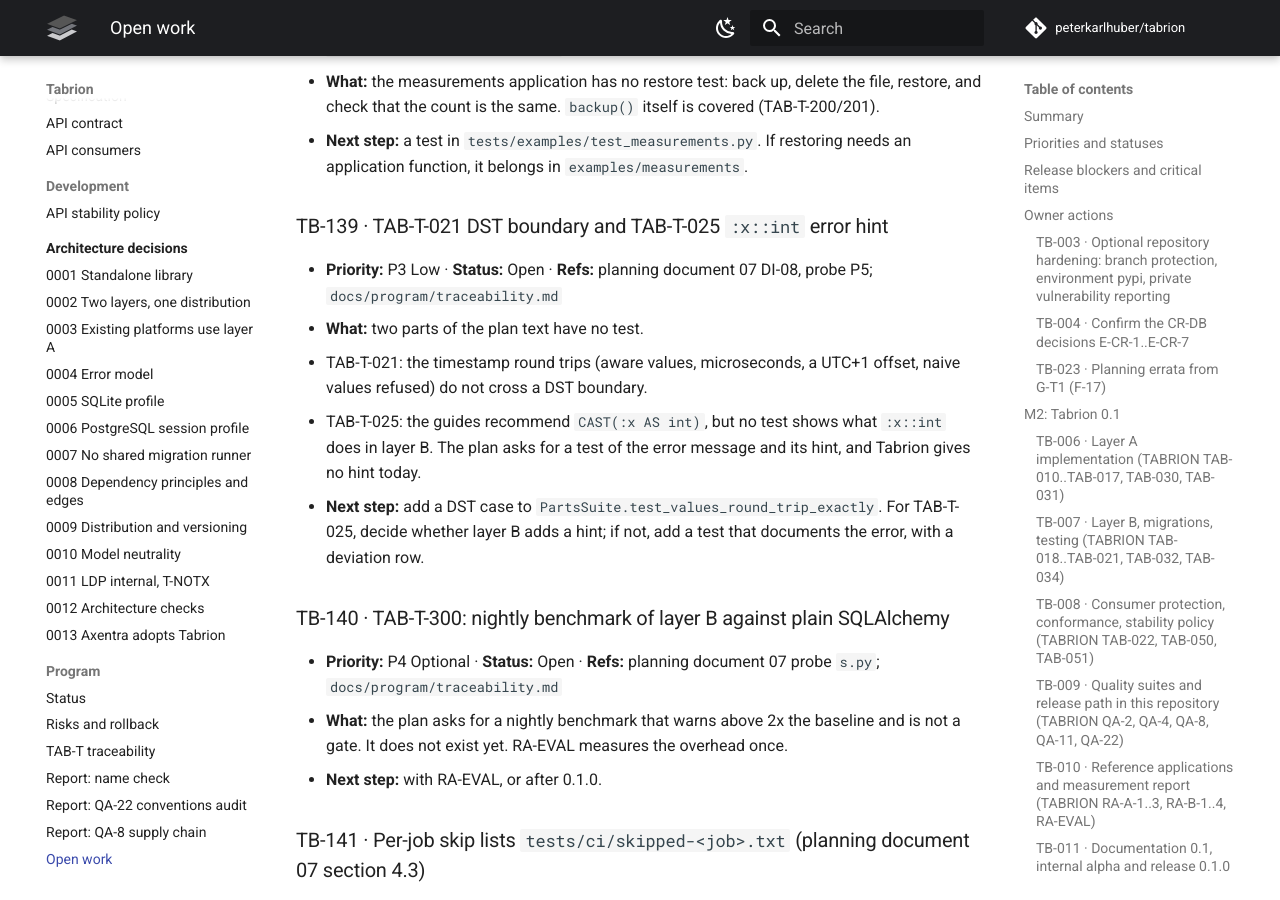
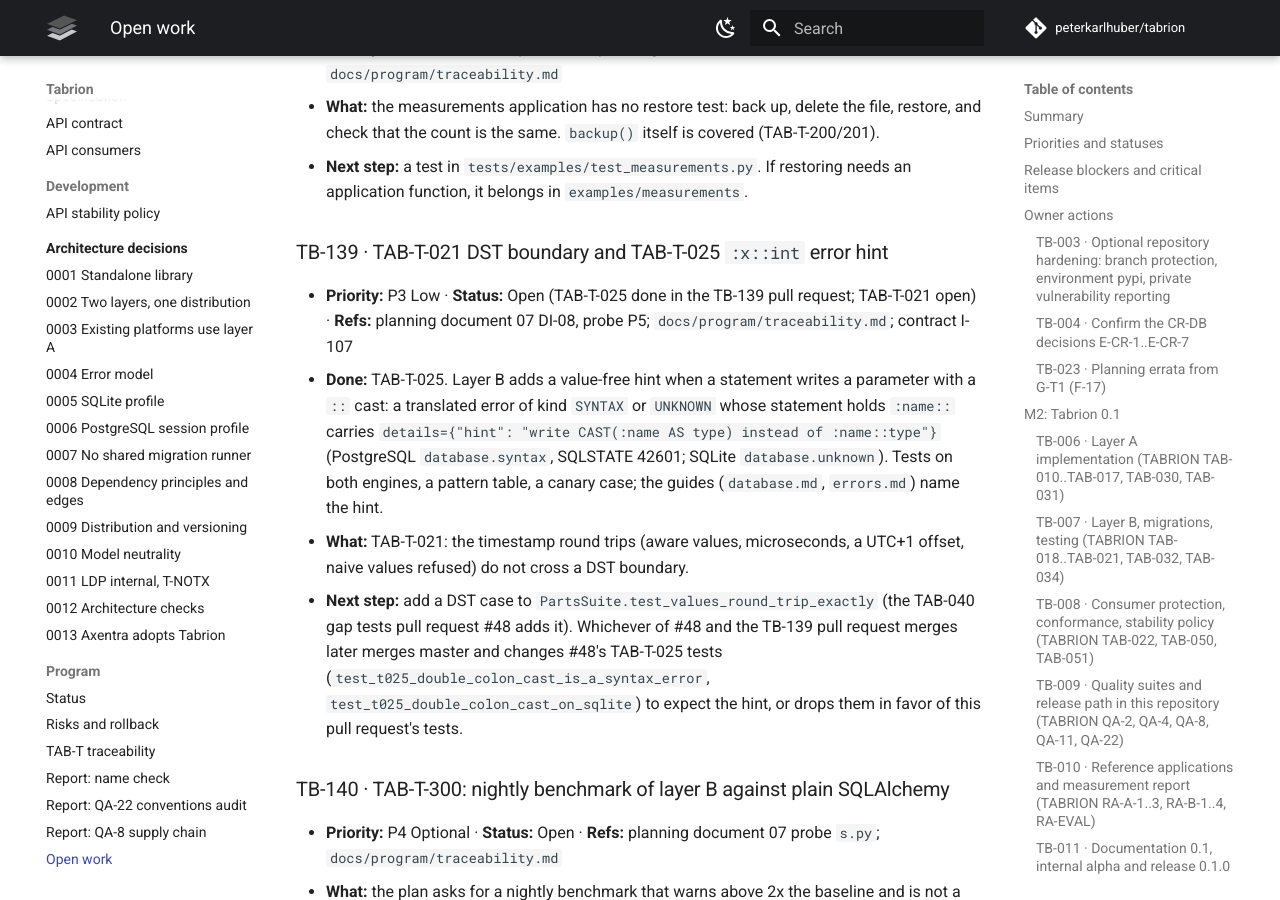
Before and after one commit to peterkarlhuber/tabrion, an MkDocs documentation site: the page built from docs/TODO.md, in a window 1280 px wide and 900 px high, scrolled down 23854 px. Built offline with MkDocs 1.6.1 and Material for MkDocs 9.7.7, drawn with Linux system fonts in a browser that asks for light colours; comment, search, counter and statistics services are not loaded; some of the changed text lies outside the part shown.

Commit message:
TB-139: value-free hint for :name::type in layer B errors (TAB-T-025)
SQLAlchemy's text() leaves a parameter before a :: cast unbound, so
:x::int fails with database.syntax (PostgreSQL, 42601) or
database.unknown (SQLite) and no hint. _translate now adds
details={"hint": "write CAST(:name AS type) instead of :name::type"}
when the error's kind is SYNTAX or UNKNOWN and the statement as sent
holds :name:: under SQLAlchemy's own bind-name rule. The hint is fixed
text; kinds, classes and every other error are unchanged.

Contract I-107, guides (database, errors), traceability TAB-T-025
Covered, TODO TB-139 narrowed to TAB-T-021, CHANGELOG.

Co-Authored-By: Claude Opus 5.5 <noreply@anthropic.com>
Claude-Session: https://claude.ai/code/session_011tY7TC7Nu5VGro3DJGJcv8

```diff
--- a/docs/TODO.md
+++ b/docs/TODO.md
@@ -18,7 +18,8 @@
 
 The counts are the `TB-` entries below whose status is not `Done` (recounted from the entries on 2026-11-12,
 TAB-040 readiness pull request on master `532da05`: TB-022 done, TB-135..TB-140 new; TAB-040 workflow pull request:
-TB-141 new, TB-086, TB-130, TB-135 and TB-136 in progress; counts unchanged after the merge of master `3c8eaf9`).
+TB-141 new, TB-086, TB-130, TB-135 and TB-136 in progress; counts unchanged after the merge of master `3c8eaf9`;
+TB-139 pull request: the TAB-T-025 hint done, TB-139 stays open for TAB-T-021, counts unchanged).
 
 | Priority | Count |
 |---|---|
@@ -727,15 +728,19 @@ required (owner decision of 2026-11-08 11:26Z).
 
 ### TB-139 · TAB-T-021 DST boundary and TAB-T-025 `:x::int` error hint
 
-- **Priority:** P3 Low · **Status:** Open · **Refs:** planning document 07 DI-08, probe P5;
-  `docs/program/traceability.md`
-- **What:** two parts of the plan text have no test.
-  - TAB-T-021: the timestamp round trips (aware values, microseconds, a UTC+1 offset, naive values refused) do not
-    cross a DST boundary.
-  - TAB-T-025: the guides recommend `CAST(:x AS int)`, but no test shows what `:x::int` does in layer B. The plan
-    asks for a test of the error message and its hint, and Tabrion gives no hint today.
-- **Next step:** add a DST case to `PartsSuite.test_values_round_trip_exactly`. For TAB-T-025, decide whether
-  layer B adds a hint; if not, add a test that documents the error, with a deviation row.
+- **Priority:** P3 Low · **Status:** Open (TAB-T-025 done in the TB-139 pull request; TAB-T-021 open) · **Refs:**
+  planning document 07 DI-08, probe P5; `docs/program/traceability.md`; contract I-107
+- **Done:** TAB-T-025. Layer B adds a value-free hint when a statement writes a parameter with a `::` cast:
+  a translated error of kind `SYNTAX` or `UNKNOWN` whose statement holds `:name::` carries
+  `details={"hint": "write CAST(:name AS type) instead of :name::type"}` (PostgreSQL `database.syntax`, SQLSTATE
+  42601; SQLite `database.unknown`). Tests on both engines, a pattern table, a canary case; the guides
+  (`database.md`, `errors.md`) name the hint.
+- **What:** TAB-T-021: the timestamp round trips (aware values, microseconds, a UTC+1 offset, naive values refused)
+  do not cross a DST boundary.
+- **Next step:** add a DST case to `PartsSuite.test_values_round_trip_exactly` (the TAB-040 gap tests pull request
+  #48 adds it). Whichever of #48 and the TB-139 pull request merges later merges master and changes #48's TAB-T-025
+  tests (`test_t025_double_colon_cast_is_a_syntax_error`, `test_t025_double_colon_cast_on_sqlite`) to expect the
+  hint, or drops them in favor of this pull request's tests.
 
 ### TB-140 · TAB-T-300: nightly benchmark of layer B against plain SQLAlchemy
 
```
Also changed, not shown: CHANGELOG.md (+7 -0 lines), docs/api/contract.md (+1 -0 lines), docs/guides/database.md (+2 -1 lines), docs/guides/errors.md (+6 -0 lines), docs/program/traceability.md (+4 -5 lines), 4 other files.
